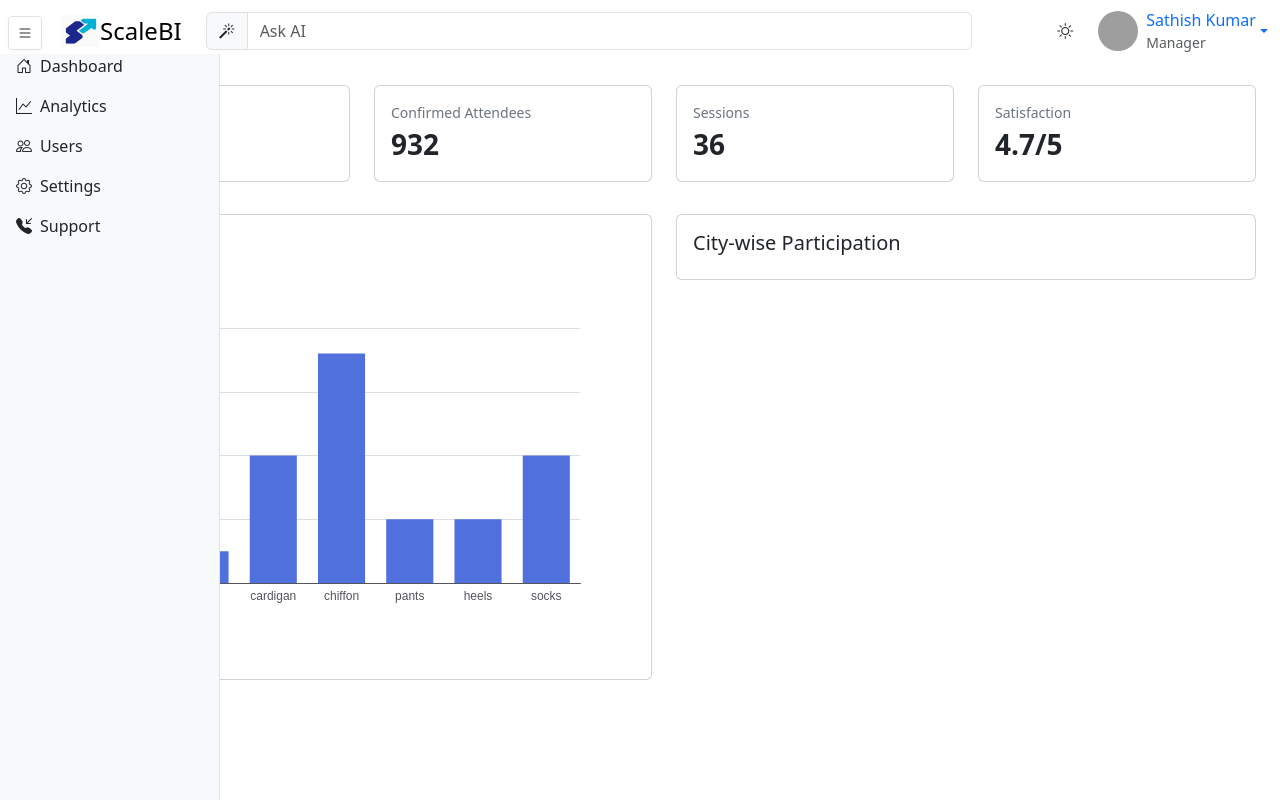
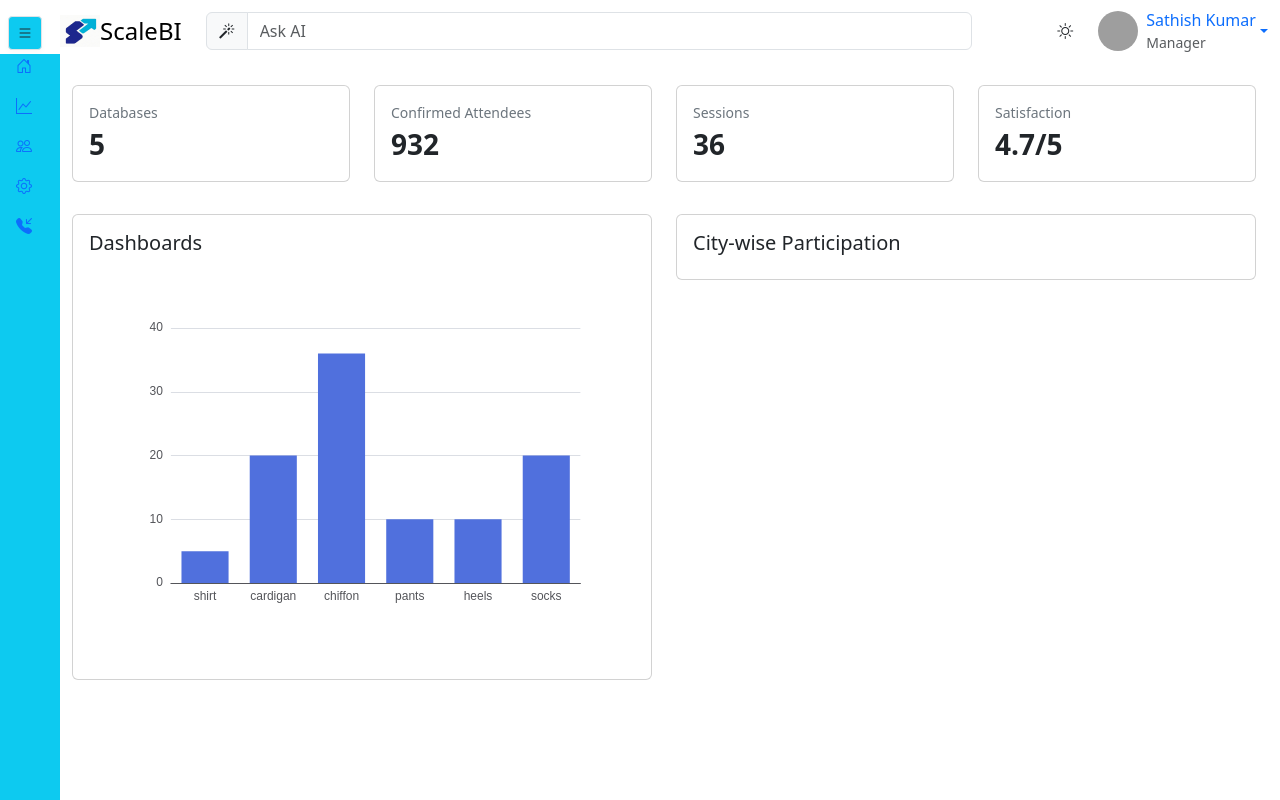
Before and after one commit to Keerthanasri-S/scalebi, a website built with Vite: page index.html in a window 1280 px wide. Built offline with nearby package versions, Linux system fonts and the light colour scheme; grey boxes are pictures that could not be loaded.

Commit message:
Navbar Setup

```diff
--- a/index.html
+++ b/index.html
@@ -9,40 +9,40 @@
 </head>
 
 <body><!-- Hidden checkbox for CSS-only toggle -->
-  <input type="checkbox" id="sidebarToggle" class="d-none" />
+  <input type="checkbox" id="sidebarToggle" class="d-none" checked="false"/>
   <!-- Toggle button -->
-  <label for="sidebarToggle" class="sidebar-toggle-label" title="Toggle sidebar">
+  <label for="sidebarToggle" class="sidebar-toggle-label bg-info" title="Toggle sidebar">
     <i class="bi bi-list"></i>
   </label>
   <!-- Sidebar -->
   <aside class="sidebar">
     <ul class="list-unstyled m-0 px-3">
       <li class="mb-3">
-        <a href="#" class="d-flex align-items-center text-decoration-none text-dark">
+        <a href="#" class="d-flex align-items-center text-decoration-none">
           <i class="bi bi-house-door me-2"></i>
           <span class="sidebar-title">Dashboard</span>
         </a>
       </li>
       <li class="mb-3">
-        <a href="#" class="d-flex align-items-center text-decoration-none text-dark">
+        <a href="#" class="d-flex align-items-center text-decoration-none">
           <i class="bi bi-graph-up me-2"></i>
           <span class="sidebar-title">Analytics</span>
         </a>
       </li>
       <li class="mb-3">
-        <a href="#" class="d-flex align-items-center text-decoration-none text-dark">
+        <a href="#" class="d-flex align-items-center text-decoration-none">
           <i class="bi bi-people me-2"></i>
           <span class="sidebar-title">Users</span>
         </a>
       </li>
       <li class="mb-3">
-        <a href="#" class="d-flex align-items-center text-decoration-none text-dark">
+        <a href="#" class="d-flex align-items-center text-decoration-none">
           <i class="bi bi-gear me-2"></i>
           <span class="sidebar-title">Settings</span>
         </a>
       </li>
       <li>
-        <a href="#" class="d-flex align-items-center text-decoration-none text-dark">
+        <a href="#" class="d-flex align-items-center text-decoration-none">
           <i class="bi bi-telephone-inbound-fill me-2"></i>
           <span class="sidebar-title">Support</span>
         </a>
--- a/src/scss/components/_sidebar.scss
+++ b/src/scss/components/_sidebar.scss
@@ -21,8 +21,7 @@
   transition: width 0.2s;
   z-index: 1040;
   overflow-x: hidden;
-  background: #f8f9fa;
-  border-right: 1px solid #dee2e6;
+  background: var(--bs-info);
 }
 .sidebar .sidebar-title {
   transition: opacity 0.2s;
```
Also changed, not shown: 1 other file.
